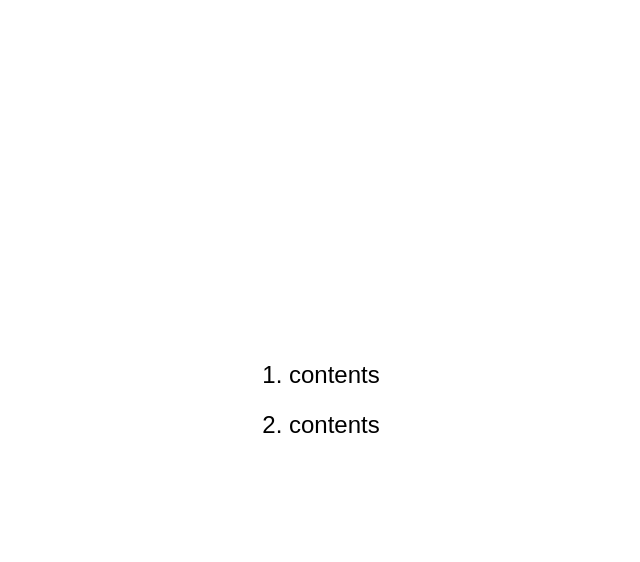
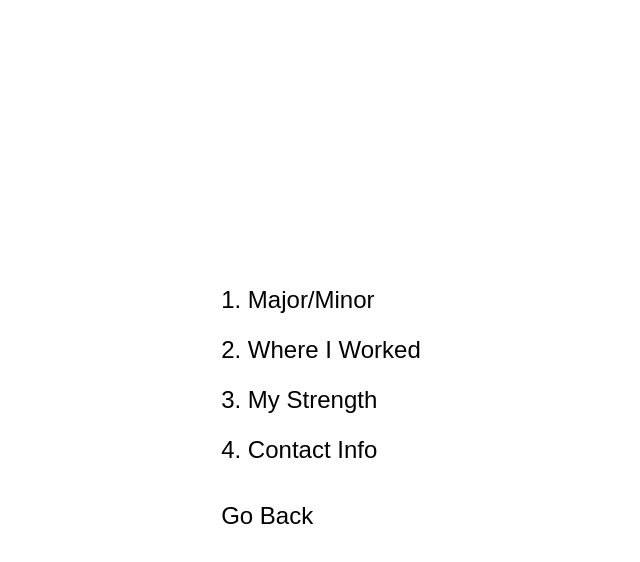
Before and after one commit to SunLee1072/SunLee1072.github.io, a plain HTML site: page index.html in a window 1280 px wide. Both pictures are taken after a click on the element "Sun Lee". Shown: the whole page, without its empty margins (319-959 px from the left). Drawn offline with Linux system fonts and the light colour scheme.

Commit message:
brand new!!!

```diff
--- a/index.html
+++ b/index.html
@@ -14,11 +14,16 @@
     </div>
     <div id="contents" class="hidden">
         <ul>
-            <li><button onclick="showContent(1)">1. contents</button></li>
-            <li><button onclick="showContent(2)">2. contents</button></li>
-            <!-- Add more contents here -->
+            <li><button onclick="showContent(1)">1. Major/Minor</button></li>
+            <li><button onclick="showContent(2)">2. Where I Worked</button></li>
+            <li><button onclick="showContent(3)">3. My Strength</button></li>
+            <li><button onclick="showContent(4)">4. Contact Info</button></li>
         </ul>
+        <button onclick="goToIntro()">Go Back</button>
+    </div>
+    <div id="detail" class="hidden center">
+        <div id="content-detail"></div>
+        <button onclick="goBack()">Go Back</button>
     </div>
 </body>
-
 </html>
--- a/script.js
+++ b/script.js
@@ -1,10 +1,43 @@
+document.getElementById("name").addEventListener("click", function() {
+    document.getElementById("intro").style.display = "none";
+    document.getElementById("contents").style.display = "block";
+});
 
-    document.getElementById("name").addEventListener("click", function() {
-        document.getElementById("intro").style.display = "none";
-        document.getElementById("contents").style.display = "block";
-    });
+function showContent(contentId) {
+    const contentDetail = document.getElementById("content-detail");
+    document.getElementById("contents").style.display = "none";
+    document.getElementById("detail").style.display = "block";
 
-    function showContent(contentId) {
-        alert('Contents ' + contentId + ' clicked!');
-        // Here you can add further logic to display the content in detail
+    switch(contentId) {
+        case 1:
+            contentDetail.textContent = "Major: Computer Science, Minor: Business";
+            break;
+        case 2:
+            contentDetail.innerHTML = "<strong>Where I Worked:</strong><br>\
+            Radiology Technician Assistant, National Fitness Center of Korea, Seoul, South Korea (Dec 2022 - May 2023)<br>\
+            Social Service Personnel, KB Golden Life Care, Seoul, South Korea (Nov 2020 - Aug 2022)<br>\
+            Treasurer, Korean Club, Knox College (Jan 2024 - Present)<br>\
+            Volunteer, Blessing in Backpack, Knox College (Start month 2023 - Present)";
+            break;
+        case 3:
+            contentDetail.textContent = "Creative and detail-oriented team player with a friendly demeanor, skilled in envisioning, researching, and designing effective strategies.";
+            break;
+        case 4:
+            contentDetail.innerHTML = "<strong>Contact Info:</strong><br>\
+            Changsun Lee<br>\
+            Galesburg, IL<br>\
+            (309) 832-2942<br>\
+            chlee@knox.edu";
+            break;
     }
+}
+
+function goBack() {
+    document.getElementById("detail").style.display = "none";
+    document.getElementById("contents").style.display = "block";
+}
+
+function goToIntro() {
+    document.getElementById("contents").style.display = "none";
+    document.getElementById("intro").style.display = "block";
+}
--- a/style.css
+++ b/style.css
@@ -1,5 +1,3 @@
-
-
 body {
     display: flex;
     justify-content: center;
@@ -32,3 +30,10 @@
     cursor: pointer;
     margin: 10px;
 }
+#detail {
+    display: none;
+}
+#content-detail {
+    font-size: 1.5rem;
+    margin-bottom: 20px;
+}
```
Lines whose indentation alone changed are shown as unchanged.
